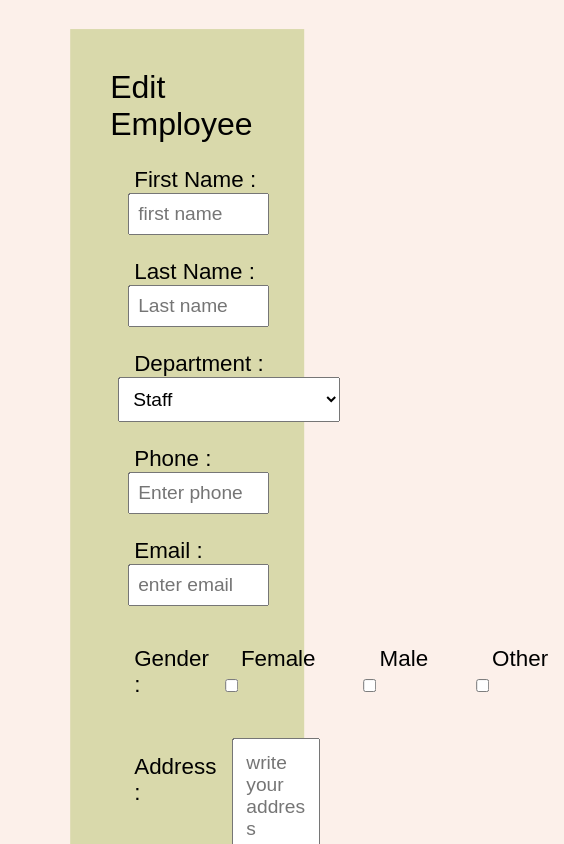
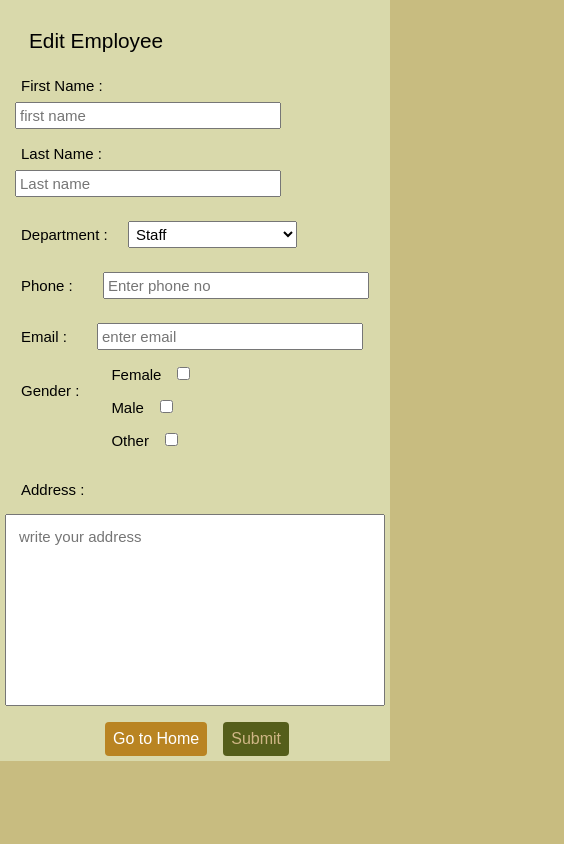
Before and after one commit to Aminul-123/employee-management-system, a React app: page /edit-details/1 in a window 390 px wide. Shown: the top 844 px of the page, 564 px wide, since content can reach past the window. Built offline with nearby package versions, Linux system fonts and the light colour scheme; no server answers; the database is empty; the HTML template or start-up script is replaced by a standard one.

Commit message:
media-query

```diff
--- a/src/components/Card.jsx
+++ b/src/components/Card.jsx
@@ -27,7 +27,7 @@ function Card ({elem}) {
                     <p>Email: {email} </p>
                     <p>Gender : {gender} </p>
                     <div className='btns'>
-                      <Link to={`/employee-details/${id}`} className="btn " >View details</Link>
+                      <Link to={`/employee-details/${id}`} className="btn view" >View details</Link>
                       <Link to={`/edit-details/${id}`} className="btn edit-btn">Edit</Link>
                       <button className="btn del-btn" onClick={handleDelete}>Delete</button>
 
--- a/src/components/EmployeeDetails.jsx
+++ b/src/components/EmployeeDetails.jsx
@@ -1,8 +1,39 @@
-import React from 'react'
+import React, { useEffect, useState } from 'react'
+import { Link, useParams } from 'react-router-dom'
+import { useFirebaseContext } from '../context/FirebaseContext';
 
 function EmployeeDetails() {
+  const {data} = useFirebaseContext();
+  const [detail, setDetail ] = useState({});
+  const {id} = useParams();
+
+
+  useEffect(() => {
+
+    data.forEach(element => {
+      if (element.id === Number(id)) {
+      //  console.log(element)
+        setDetail(element)
+      }
+
+    });
+  }, [id])
   return (
-    <div>EmployeeDetails</div>
+    <div className='detail-page'>
+
+      <div className="btns">
+        <span>Employee Details</span>
+        <Link to={-1} className='go-back'>&larr; Go back</Link>
+
+      </div>
+        <p>Name : {detail?.fname} {detail?.lname} </p>
+        <p>ID : {detail?.id} </p>
+        <p>Email : {detail?.email} </p>
+        <p>Phone : {detail?.phone}</p>
+        <p>Department : {detail?.department} </p>
+        <p>Gender : {detail?.gender}</p>
+        <p>Address : {detail?.address}</p>
+    </div>
   )
 }
 
--- a/src/components/Home.jsx
+++ b/src/components/Home.jsx
@@ -1,18 +1,12 @@
-import React, { useEffect, useState } from 'react'
+import React, { useState } from 'react'
 import { Link } from 'react-router-dom';
 import Card from './Card';
 import { useFirebaseContext } from '../context/FirebaseContext';
 
 function Home() {
   const {data, err} = useFirebaseContext()
+// console.log(err)
 
-    if (err) {
-      return (
-        <>
-          <p>{err}</p>
-        </>
-      )
-    }
 
   return (
     <div className="home">
@@ -23,6 +17,14 @@ function Home() {
       <div className='all-cards'>
 
         {
+          data.length === 0 ? (
+            <>
+            <p className="loading">Loading.....</p>
+            </>
+          ) : (
+            <>
+
+        {
          data && data.map((elem) => {
             return (
                 <Card elem={elem} key={elem?.id} />
@@ -30,6 +32,10 @@ function Home() {
             )
           })
         }
+            </>
+          )
+        }
+
       </div>
     </div>
   )
--- a/src/context/FirebaseContext.jsx
+++ b/src/context/FirebaseContext.jsx
@@ -29,7 +29,7 @@ function FirebaseProvider ({children}) {
               //ID -> id of docs in database
             }
             catch(err) {
-              // alert(err.message)
+               alert(err.message)
               setErr(err.message)
             }
           }
--- a/src/index.css
+++ b/src/index.css
@@ -7,7 +7,7 @@
 body {
   height: 100vh;
   width: 100vw;
-  background-color: rgba(242, 167, 130, 0.16);
+  background-color: rgba(183, 168, 89, 0.76);
   overflow-x: hidden;
 }
 .home {
@@ -24,15 +24,15 @@ body {
 }
 .add-employee-link {
   padding: 10px;
-  border: 1px solid #c6b6b6;
-  color: #5b3434;
+  border: 1px solid #868383;
+  color: #ddc8c8;
   text-decoration: none;
   font-weight: lighter;
   font-size: 1.2rem;
-  background-color: #ecc6b4;
+  background-color: #1e00ae63;
 }
 .add-employee-link:hover {
-  background-color: #cea18c;
+  background-color: #1a0e5abe;
   transition: all;
 }
 /* all cards */
@@ -163,3 +163,122 @@ textarea {
   text-decoration: none;
   transform: translateX(-7rem);
 }
+/* detail page */
+.detail-page {
+  height: 100vh;
+  width: 70%;
+  background-color: #7e80803d;
+  transform: translateX(12rem);
+  padding: 2rem;
+}
+.detail-page p {
+  font-size: 1.5rem;
+}
+.loading {
+  font-size: 2rem;
+}
+.detail-page .btns {
+  display: flex;
+}
+.detail-page span {
+  font-size: 1.7rem;
+  margin-bottom: 2rem;
+  padding: 10px;
+  color: rgb(168, 114, 114);
+}
+.detail-page .go-back {
+  transform: translateY(-1rem);
+  text-decoration: none;
+  color: white;
+  padding: 8px;
+  background-color: rgb(194, 104, 104);
+  border-radius: 8px;
+}
+.view {
+  text-decoration: none;
+  color: rgb(206, 63, 87);
+}
+@media screen and (max-width : 600px) {
+  .home > div > h2 {
+    font-size: 1.2rem;
+    width: 60%;
+  }
+  .add-employee-link {
+    font-size: 15px;
+    width: 8rem;
+    padding: 5px;
+    border-radius: 5px;
+    background-color: #dd7575;
+  }
+  .all-cards {
+    gap: 1rem;
+    transform: translateX(1rem);
+  }
+  .add-emp-cont {
+    width: 100%;
+    padding: 5px;
+    transform: none;
+    /* height: inherit; */
+    /* background-color: #388383; */
+  }
+  .add-emp-cont > h2 {
+    font-size: 1.3rem;
+  }
+  form {
+    font-size: 15px;
+    transform: none;
+    gap: 1rem;
+  }
+  .input , #department{
+    font-size: 15px;
+    padding: 3px;
+    margin-top: 8px;
+  }
+  .gender-select-cont {
+    align-items: flex-start;
+  }
+  .select-gender {
+    flex-direction: column;
+    gap: 1rem;
+  }
+  .address-area {
+    flex-direction: column;
+  }
+  #address {
+    width: 100%;
+    font-size: 15px;
+  }
+  .link-btn {
+    background-color: #b98422;
+    color: white;
+    padding: 8px;
+  }
+  .btn-submit {
+    padding: 8px;
+  }
+  .detail-page {
+    transform: none;
+    width: 100%;
+    padding: 8px;
+    color: rgb(63, 24, 24);
+  }
+  .detail-page p {
+    font-size: 18px;
+    padding-top: 0.5rem;
+  }
+  .detail-page span {
+    font-size: 1.5rem;
+    padding: 8px ;
+    border: 1px solid red;
+    border-radius: 15px;
+    color: rgb(216, 69, 69);
+  }
+  .detail-page .go-back {
+    text-decoration: none;
+    color: #ebe7df;
+    padding: 8px;
+    background-color: #ce5638;
+    border-radius: 7px;
+  }
+
+}
```
